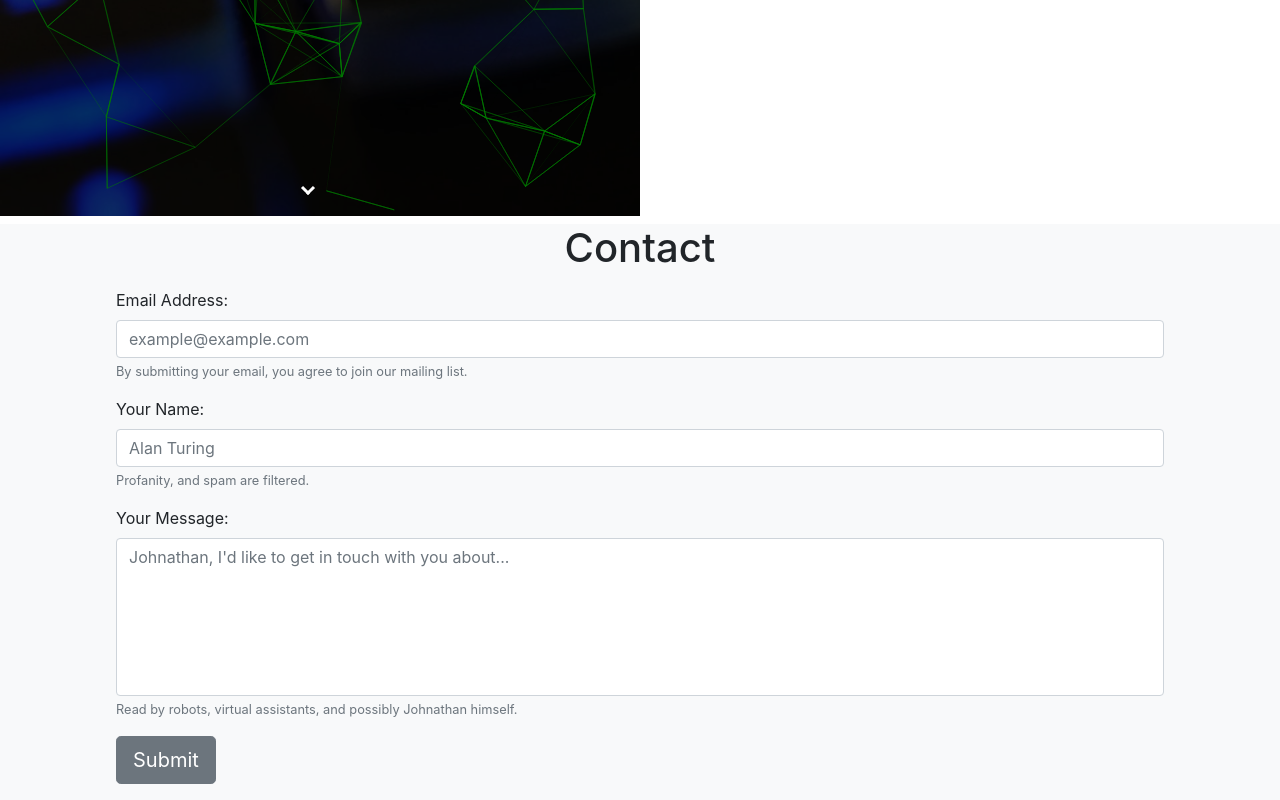
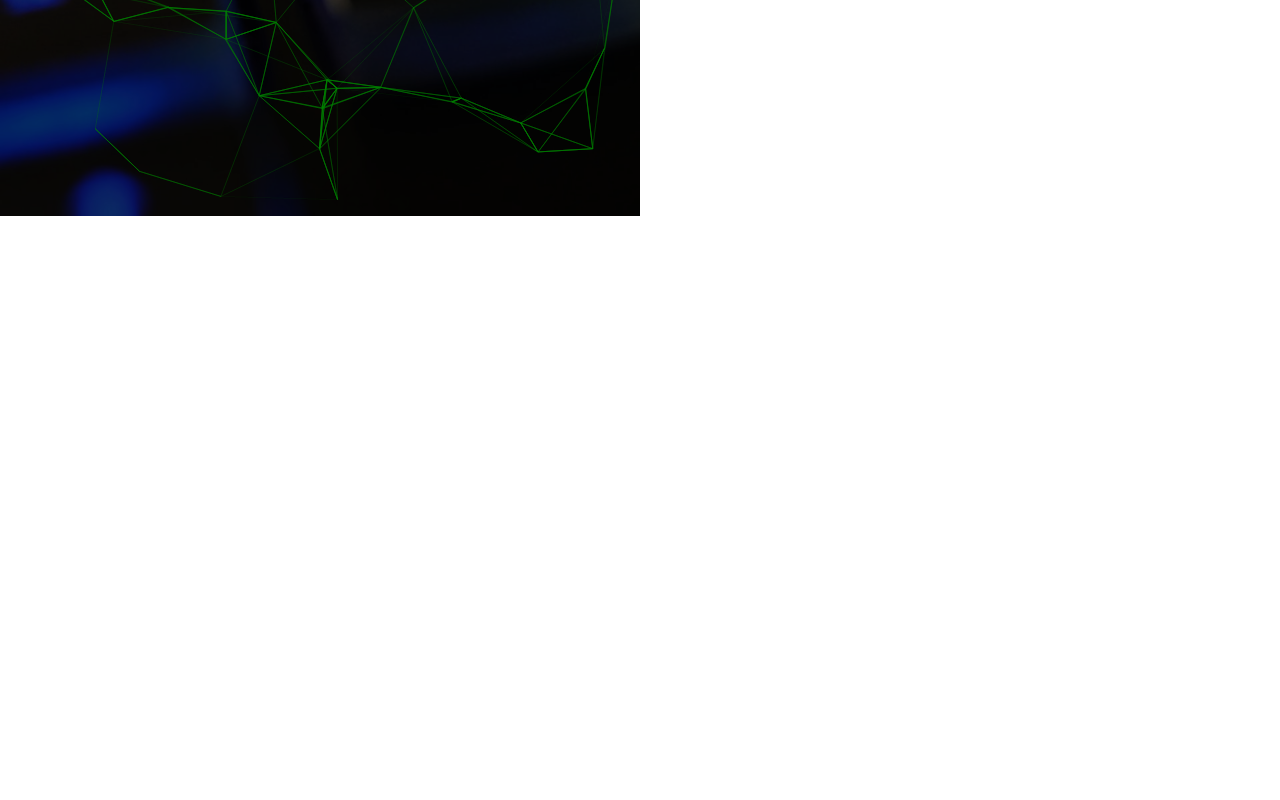
Before and after one commit to RedRoyalDog/JohnathanIrvin.com, a Vue app: page / in a window 1280 px wide. Shown: the part 584-1384 px from the top of the page. After the commit the page ends 800 px from the top, so only its background shows below. Built offline with nearby package versions, Linux system fonts and the light colour scheme.

Commit message:
Removal of the contact form. Removal of the contact section. Hiding the arrow to scroll down.

```diff
--- a/src/components/FormContact.vue
+++ /dev/null
@@ -1,99 +0,0 @@
-/*
- * Created on Tue Mar 31 2020 by Johnathan Irvin
- *
- * This program is free software: you can redistribute it and/or modify
- * it under the terms of the GNU General Public License as published by
- * the Free Software Foundation, either version 3 of the License, or
- * (at your option) any later version.
- *
- * This program is distributed in the hope that it will be useful,
- * but WITHOUT ANY WARRANTY; without even the implied warranty of
- * MERCHANTABILITY or FITNESS FOR A PARTICULAR PURPOSE.  See the
- * GNU General Public License for more details.
- *
- * You should have received a copy of the GNU General Public License
- * along with this program.  If not, see <https://www.gnu.org/licenses/>.
- */
-
-<template lang="pug">
-    b-form#contact-form(
-
-        action="https://formspree.io/IrvinJohnathan@gmail.com",
-        method="post"
-    )
-        b-form-group(
-            id="contact-group-1",
-            label="Email Address:",
-            label-for="contact-input-1",
-            name="simple-contact-form",
-            description="By submitting your email, you agree to join our mailing list."
-        )
-            b-form-input(
-                id="contact-input-1",
-                v-model="form.email",
-                type="email",
-                placeholder="example@example.com",
-                name="_replyto",
-                required
-            )
-        b-form-group(
-            id="contact-group-2",
-            label="Your Name:",
-            label-for="contact-input-2",
-            description="Profanity, and spam are filtered."
-        )
-            b-form-input(
-                id="contact-input-2",
-                v-model="form.name",
-                placeholder="Alan Turing",
-                name="full-name".
-                required
-            )
-        b-form-group(
-            id="contact-group-3",
-            label="Your Message:",
-            label-for="contact-input-3",
-            description="Read by robots, virtual assistants, and possibly Johnathan himself."
-        )
-            b-form-textarea(
-                id="contact-input-3",
-                v-model="form.content",
-                placeholder="Johnathan, I'd like to get in touch with you about...",
-                rows="6",
-                name="message",
-                max-rows="10"
-            )
-        b-button(
-            type="submit",
-            variant="secondary",
-            size="lg"
-        ) Submit
-</template>
-
-<script>
-export default {
-  name: 'FormContact',
-  data() {
-    return {
-      form: {
-        email: '',
-        name: '',
-        content: '',
-      },
-    };
-  },
-  methods: {
-    onSubmit(evt) {
-      evt.preventDefault();
-      alert('Not currently implemented.');
-    },
-  },
-};
-</script>
-
-<style scoped>
-    #contact-form {
-        padding: 0.5em;
-        margin: 0.5em;
-    }
-</style>
--- a/src/components/TheSectionAbout.vue
+++ b/src/components/TheSectionAbout.vue
@@ -22,7 +22,7 @@
       .container.content
         h1.h1.pb-2.text-center Johnathan Irvin
         p.text-center: VueTyper(:text='what' caret-animation='blink')
-      p.bottom-center: i.down
+      p.bottom-center.d-none: i.down
 </template>
 
 <script>
--- a/src/components/TheSectionContact.vue
+++ /dev/null
@@ -1,47 +0,0 @@
-/*
- * Created on Tue Mar 31 2020 by Johnathan Irvin
- *
- * This program is free software: you can redistribute it and/or modify
- * it under the terms of the GNU General Public License as published by
- * the Free Software Foundation, either version 3 of the License, or
- * (at your option) any later version.
- *
- * This program is distributed in the hope that it will be useful,
- * but WITHOUT ANY WARRANTY; without even the implied warranty of
- * MERCHANTABILITY or FITNESS FOR A PARTICULAR PURPOSE.  See the
- * GNU General Public License for more details.
- *
- * You should have received a copy of the GNU General Public License
- * along with this program.  If not, see <https://www.gnu.org/licenses/>.
- */
-
-<template lang="pug">
-    Section#contact.flex.bg-tan: b-container
-        h2.text-center.h1 Contact
-        FormContact
-</template>
-
-<script>
-import Section from './Section';
-import FormContact from './FormContact';
-
-export default {
-  name: 'TheSectionContact',
-  components: {
-    Section,
-    FormContact,
-  },
-};
-</script>
-
-<style scoped>
-    .flex {
-        display: flex;
-        align-items: center;
-        justify-content: center;
-    }
-
-      .bg-tan {
-        background-color: #f8f9fa;
-    }
-</style>
--- a/src/views/Home.vue
+++ b/src/views/Home.vue
@@ -20,20 +20,16 @@
     .row(style="min-height: 100vh;")
       TheSectionAbout.col-md-6
       TheSectionSkills.col-md-6
-    .row.pt-2
-      TheSectionContact.col
 </template>
 
 <script>
 import TheSectionAbout from '../components/TheSectionAbout';
-import TheSectionContact from '../components/TheSectionContact';
 import TheSectionSkills from '../components/TheSectionSkills';
 
 export default {
   name: 'Home',
   components: {
     TheSectionAbout,
-    TheSectionContact,
     TheSectionSkills,
   },
 };
```
